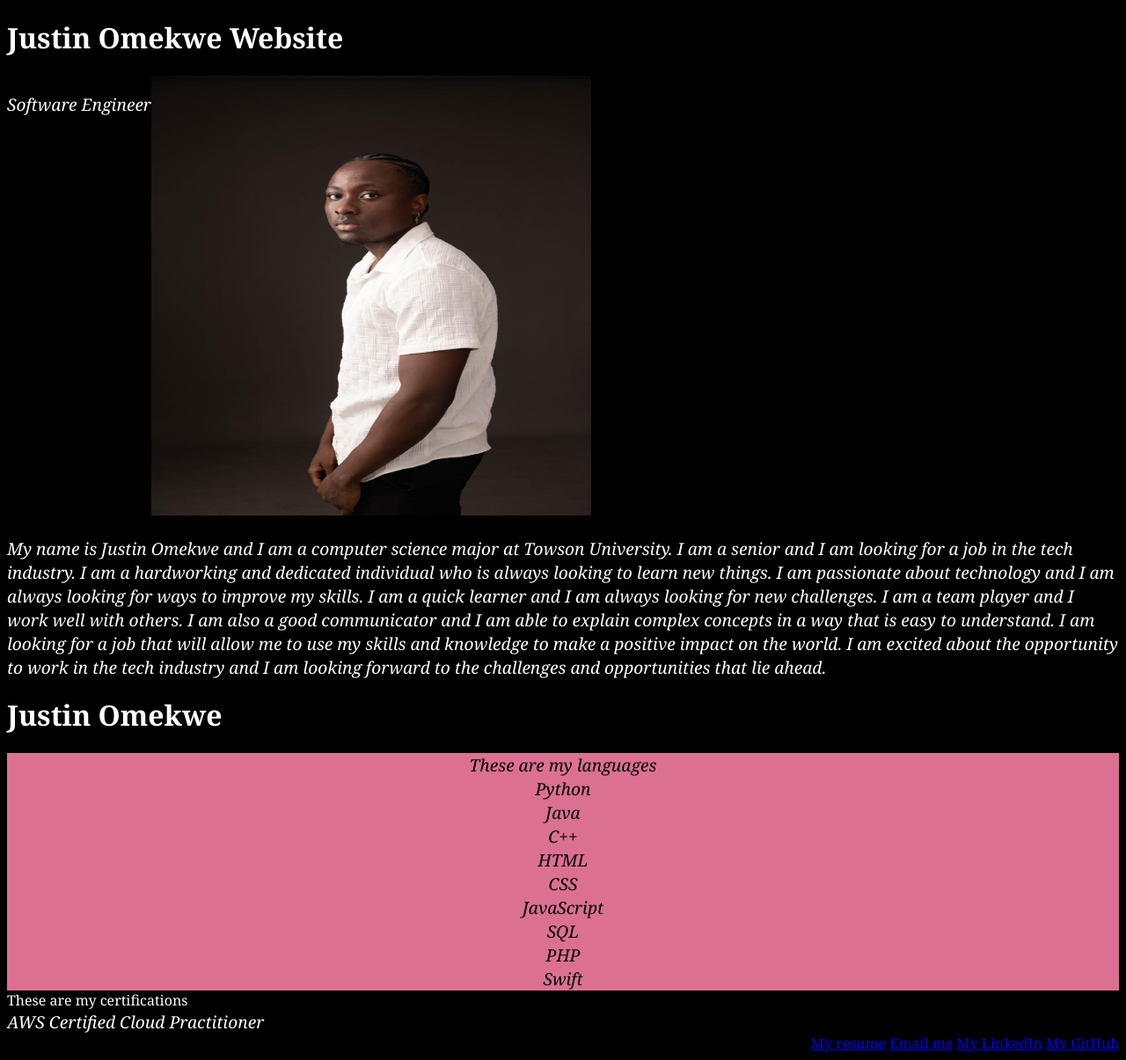
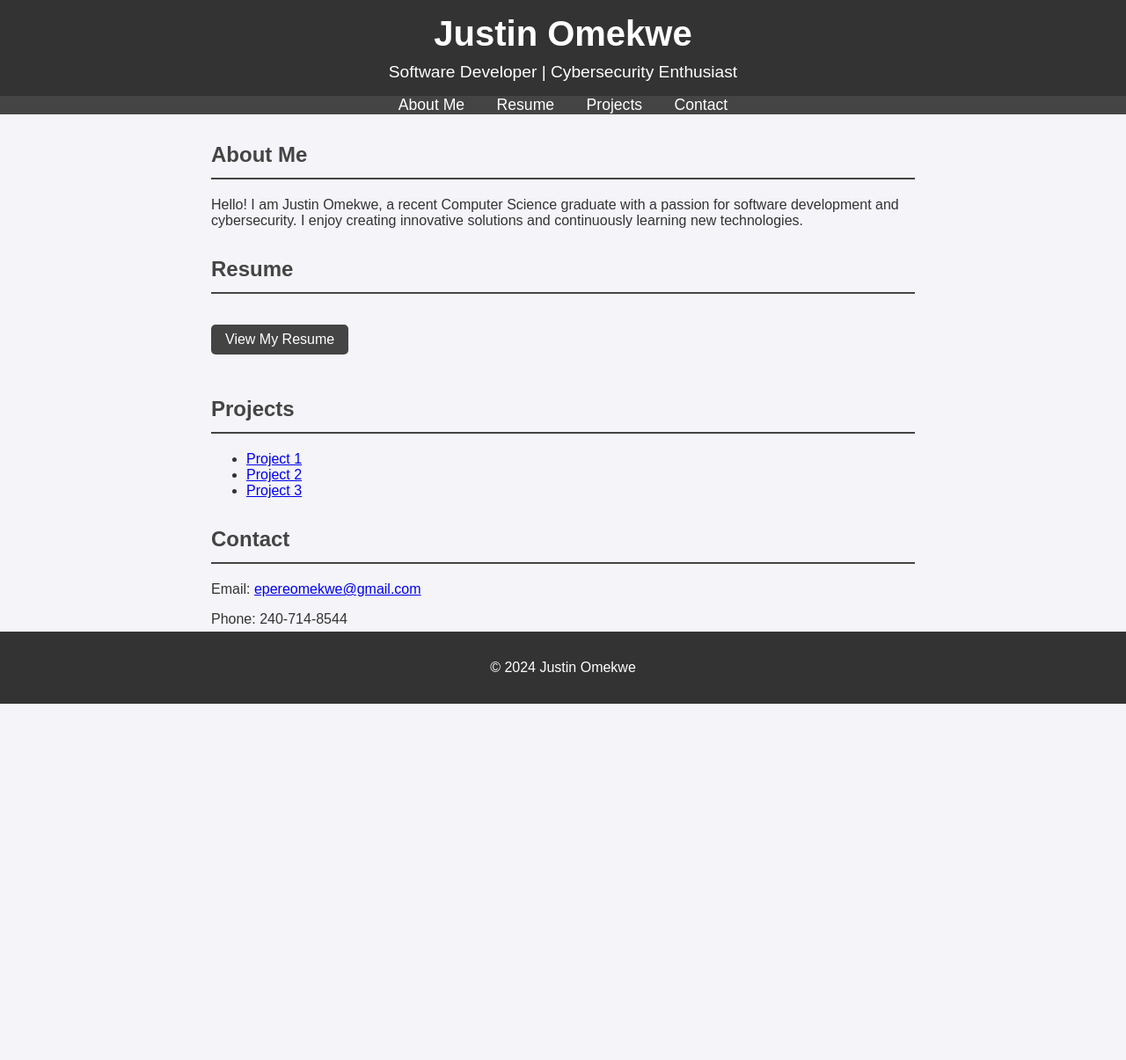
Before and after one commit to Eoere/Personal-website-main, a plain HTML site: page index.html in a window 1280 px wide. Shown: the whole page at 88% size. After the commit the page ends 800 px from the top, so only its background shows below. Drawn offline with Linux system fonts and the light colour scheme.

Commit message:
Updated personal website

```diff
--- a/index.html
+++ b/index.html
@@ -2,64 +2,50 @@
 <html lang="en">
 <head>
     <meta charset="UTF-8">
-    <meta http-equiv="X-UA-Compatible" content="IE=edge">
     <meta name="viewport" content="width=device-width, initial-scale=1.0">
-    <title>Justin Omekwe </title>
-    <link rel="stylesheet" href="./personal.css">
-
+    <title>Justin Omekwe's Portfolio</title>
+    <link rel="stylesheet" href="styles.css">
 </head>
 <body>
-    <div class="header">
-        <h1>Justin Omekwe Website</h1>
-        <p class =description >Software Engineer</p>
-    </div>
-    <div class="navbar">
-
-
-    </div>
-    <div class="row">
-        <div class="side">
-
-
-            <img src="./justin.png" alt="Justin Omekwe" width="500" height="500">
-            <p class="aboutme">My name is Justin Omekwe and I am a computer science major at Towson University. I am a senior and I am looking for a job in the tech industry. I am a hardworking and dedicated individual who is always looking to learn new things. I am passionate about technology and I am always looking for ways to improve my skills. I am a quick learner and I am always looking for new challenges. I am a team player and I work well with others. I am also a good communicator and I am able to explain complex concepts in a way that is easy to understand. I am looking for a job that will allow me to use my skills and knowledge to make a positive impact on the world. I am excited about the opportunity to work in the tech industry and I am looking forward to the challenges and opportunities that lie ahead.</p>
-<div> <h1> Justin Omekwe</h1></div>
-
-
-<div class="hlist">These are my languages</div>
-<ul class="languagelist">
-    <li>Python</li>
-    <li>Java</li>
-    <li>C++</li>
-    <li>HTML</li>
-    <li>CSS</li>
-    <li>JavaScript</li>
-    <li>SQL</li>
-    <li>PHP</li>
-    <li>Swift</li>
-
-</ul>
-<div class="certlist">These are my certifications</div>
-<ul class="certificationlist">
-    <li>AWS Certified Cloud Practitioner</li>
-</ul>
-<div class="dropdown">
-
-    <div class=dropdown-menu>
-
-        <div class="dropdown-content">
-            <a href="./JustinOmekweResume-4.pdf">My resume</a>
-            <a href="mailto:Epereomekwe@gmail.com>">Email me</a>
-            <a href="https://www.linkedin.com/in/justin-omekwe-022930236">My LinkedIn</a>
-            <a href="https://github.com/Eoere:">My GitHub</a>
-
-
-    </div>
-
-
-
-</div>
-<body>
-
+    <header>
+        <h1>Justin Omekwe</h1>
+        <p>Software Developer | Cybersecurity Enthusiast</p>
+    </header>
+    <nav>
+        <ul>
+            <li><a href="#about">About Me</a></li>
+            <li><a href="#resume">Resume</a></li>
+            <li><a href="#projects">Projects</a></li>
+            <li><a href="#contact">Contact</a></li>
+        </ul>
+    </nav>
+    <main>
+        <section id="about">
+            <h2>About Me</h2>
+            <p>Hello! I am Justin Omekwe, a recent Computer Science graduate with a passion for software development and cybersecurity. I enjoy creating innovative solutions and continuously learning new technologies.</p>
+        </section>
+        <section id="resume">
+            <h2>Resume</h2>
+            <a href="JustinOmekweResume-4.pdf" target="_blank" class="button">View My Resume</a>
+        </section>
+        <section id="projects">
+            <h2>Projects</h2>
+            <ul>
+                <li><a href="https://github.com/yourusername/project1" target="_blank">Project 1</a></li>
+                <li><a href="https://github.com/yourusername/project2" target="_blank">Project 2</a></li>
+                <li><a href="https://github.com/yourusername/project3" target="_blank">Project 3</a></li>
+            </ul>
+        </section>
+        <section id="contact">
+            <h2>Contact</h2>
+            <p>Email: <a href="mailto:epereomekwe@gmail.com">epereomekwe@gmail.com</a></p>
+            <p>Phone: 240-714-8544</p>
+            <p>LinkedIn: <a href="https://www.linkedin.com/in/justin-omekwe/" target="_blank">Justin Omekwe</a></p>
+        </section>
+    </main>
+    <footer>
+        <p>&copy; 2024 Justin Omekwe</p>
+    </footer>
+    <script src="script.js"></script>
 </body>
 </html>
--- a/personal.css
+++ b/personal.css
@@ -1,63 +1,25 @@
-body{
-
-
-   font-family: Georgia, 'Times New Roman', Times, serif;
-   background-size: cover;
+body {
+    font-family: Georgia, 'Times New Roman', Times, serif;
+    background-size: cover;
     background-color: black;
     color: white;
 }
-p{
+.header1 {
+    font-size: 2em;
     font-style: italic;
-    font-size: larger;
-    float: left;
+    color: white;
+    text-align: center;
+    background-color: black;
+    padding: 10px;
+    margin: 0;
 }
-.hlist,.languagelist{
-    list-style-type: none;
+.navbar1 {
+    background-color: black;
+    color: white;
+    padding: 10px;
     margin: 0;
-    padding: 0;
-    overflow: hidden;
-    background-color: palevioletred;
-    color: black;
-    text-align: center;
-    font-size: larger;
-    font-style: oblique;
+    display: inline-block;
 }
-.certificationlist{
-    list-style-type: none;
-    margin: 0;
-    padding: 0;
-    overflow: hidden;
-
-    color: white;
-    text-align: left;
-    font-size: larger;
-    font-style: oblique;
+.navbarl{
+    display:inline-block;
 }
-.dropdown,.dropdown-menu {
-
-    overflow: hidden;
-    text-align: right;
-}
-.description{
-    font-size: larger;
-    font-style: oblique;
-    color: white;
-    text-align: left;
-}
-
-
-ul,li:hover ,a:hover{
-    display: block;
-    color: black;
-
-
-}
-.Aboutme{
-    color:navy;
-    display: block;
-
-}
-ul{
-    font-size: larger;
-    font-style: oblique;
-}
--- /dev/null
+++ b/styles.css
@@ -0,0 +1,86 @@
+body {
+    font-family: Arial, sans-serif;
+    margin: 0;
+    padding: 0;
+    background-color: #f4f4f9;
+    color: #333;
+}
+
+header {
+    background-color: #333;
+    color: #fff;
+    text-align: center;
+    padding: 1em 0;
+}
+
+header h1 {
+    margin: 0;
+    font-size: 2.5em;
+}
+
+header p {
+    margin: 0.5em 0 0;
+    font-size: 1.2em;
+}
+
+nav {
+    background-color: #444;
+    text-align: center;
+}
+
+nav ul {
+    list-style: none;
+    margin: 0;
+    padding: 0;
+}
+
+nav ul li {
+    display: inline;
+    margin: 0 1em;
+}
+
+nav ul li a {
+    color: #fff;
+    text-decoration: none;
+    font-size: 1.1em;
+}
+
+main {
+    max-width: 800px;
+    margin: 2em auto;
+    padding: 0 1em;
+}
+
+section {
+    margin-bottom: 2em;
+}
+
+h2 {
+    color: #444;
+    border-bottom: 2px solid #444;
+    padding-bottom: 0.5em;
+}
+
+a.button {
+    display: inline-block;
+    padding: 0.5em 1em;
+    margin: 1em 0;
+    background-color: #444;
+    color: #fff;
+    text-decoration: none;
+    border-radius: 5px;
+}
+
+a.button:hover {
+    background-color: #555;
+}
+
+footer {
+    background-color: #333;
+    color: #fff;
+    text-align: center;
+    padding: 1em 0;
+    position: fixed;
+    width: 100%;
+    bottom: 0;
+}
```
